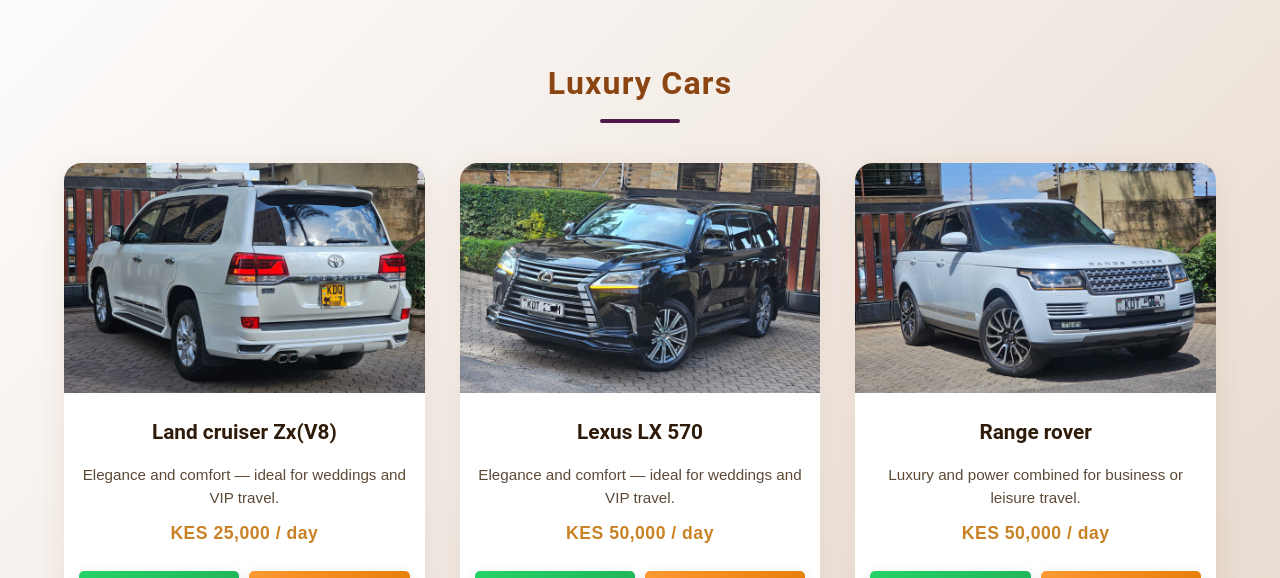
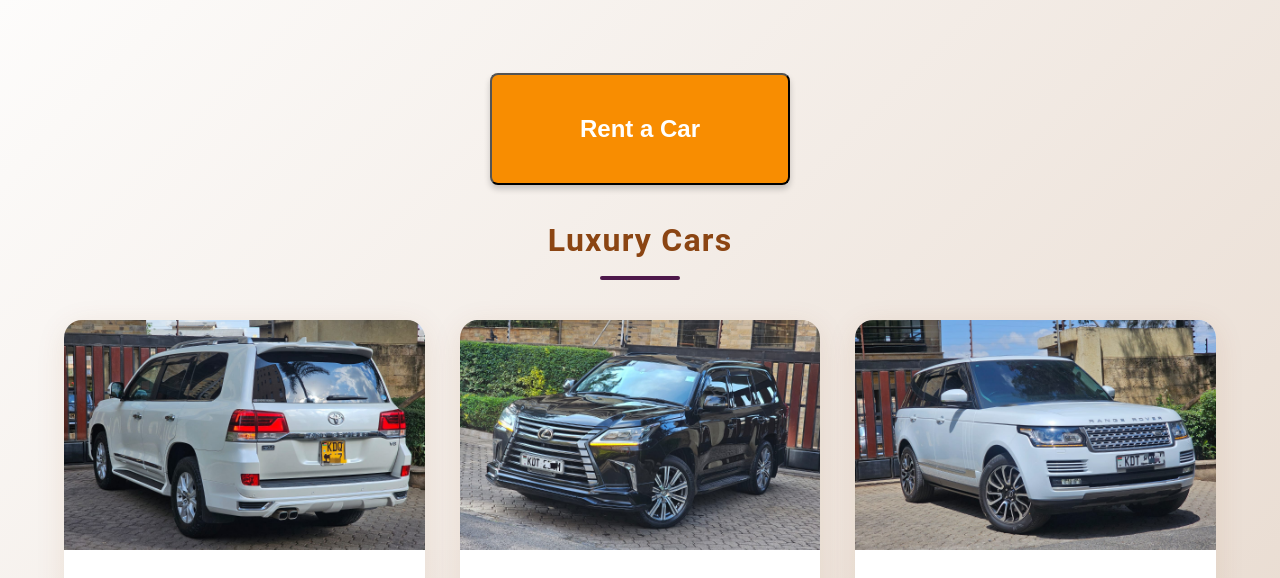
Before and after one commit to sharon472/The-Ressey-Tours-And-Car-Hire, a plain HTML site: page hire.html in a window 1280 px wide. Shown: the part 522-1100 px from the top of the page. Drawn offline with nearby package versions, Linux system fonts and the light colour scheme.

Commit message:
add work

```diff
--- a/hire.html
+++ b/hire.html
@@ -35,8 +35,14 @@
 </section>
 
 
+
   <!-- LUXURY CARS -->
   <section id="luxury" class="car-section">
+    <div class ="bttn">
+<button class="btn-book-now" onclick="location.href='hire.html#book'">
+  Rent a Car
+</button>
+</div>
     <h2>Luxury Cars</h2>
     <div class="car-grid">
       <div class="car-item">
--- a/styles.css
+++ b/styles.css
@@ -1631,17 +1631,17 @@ section {
 /* Rental page button */
 .btn-book-now {
   display: inline-block;
-  padding: 12px 25px;
+  padding: 40px 30px;
   background-color: #f88d01; /* Orange color */
   color: #fff;
-  width: 200px;
+  width: 300px;
   font-weight: bold;
   font-size: 24px;
   text-decoration: none;
   border-radius: 8px;
   transition: background-color 0.3s, transform 0.2s;
   box-shadow: 0 4px 6px rgba(0,0,0,0.2);
-  margin-top: 30px;
+  margin-top: 15px;
 }
 
 .btn-book-now:hover {
@@ -1709,3 +1709,18 @@ section {
 .category-card ul li strong {
   color: #2b7a78;
 }
+
+
+.bttn{
+  justify-content: center;
+  display: flex;
+  align-items: center;
+  background-color: none;
+  margin-bottom: 30px;
+  font-size: 1.5rem;           /* bigger text */
+  font-weight: 900;
+
+  border-radius: 12px;
+
+
+}
```
